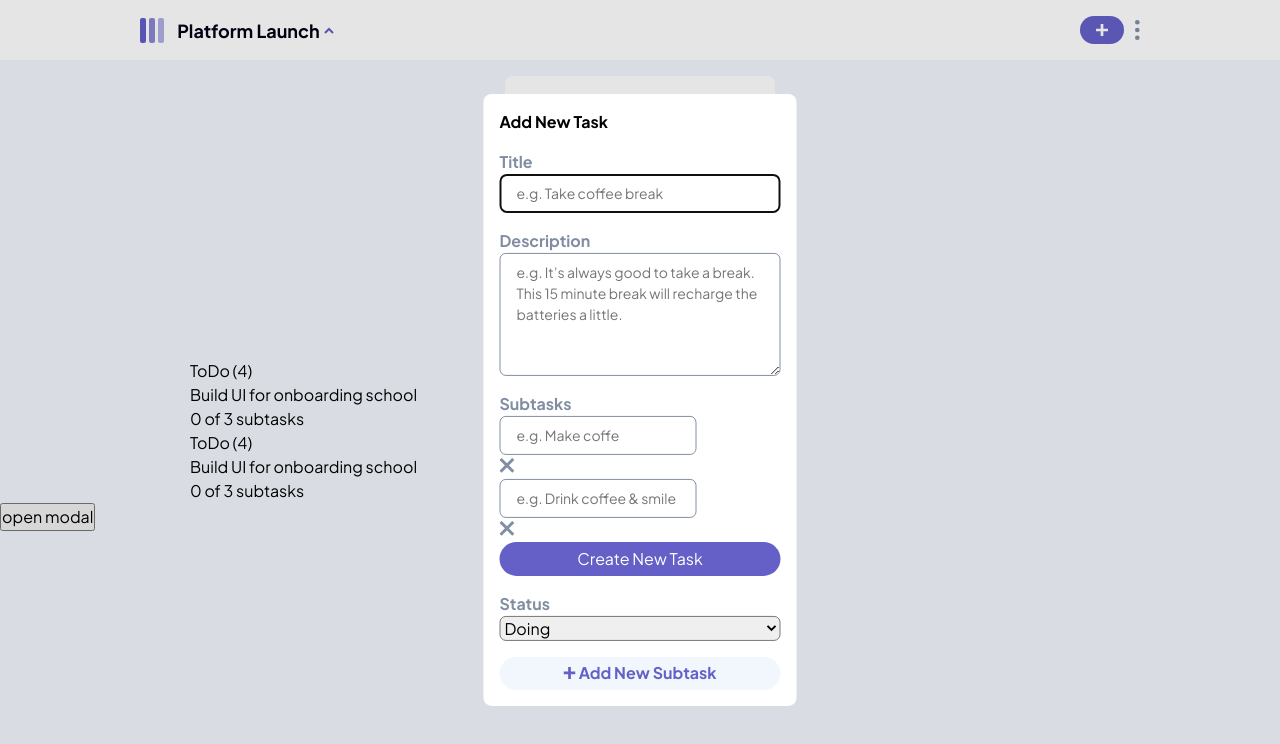
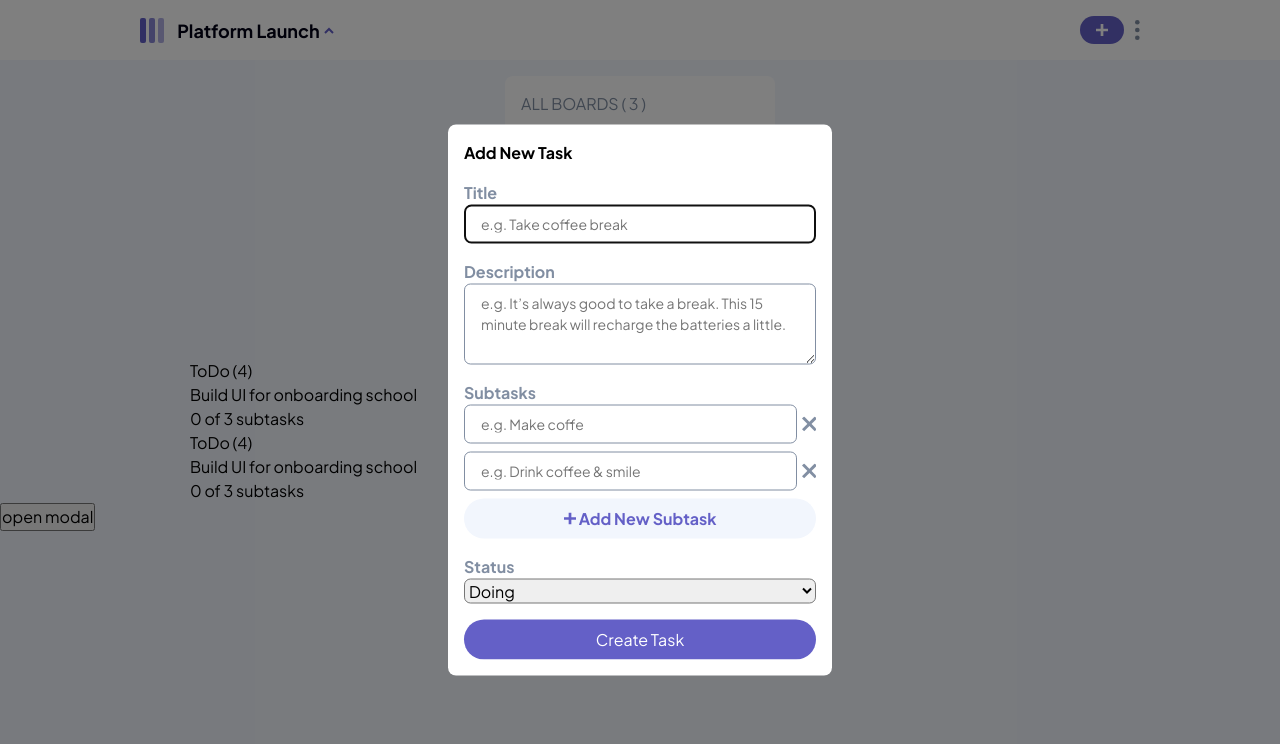
Before and after one commit to abdalla2hagos/Task-Management, a React (Vite) app in the folder my-app/: page / in a window 1280 px wide. Both pictures are taken after a click on the button "open modal". Shown: the top 744 px of the page. Built offline with nearby package versions, Linux system fonts and the light colour scheme.

Commit message:
new features

```diff
--- a/my-app/src/components/AddNewTaskModal.jsx
+++ b/my-app/src/components/AddNewTaskModal.jsx
@@ -23,27 +23,30 @@ function AddNewTaskModal(){
 
                     <div className='grid--flow'>
                         <label className='fw--bold grayText--1'>Description</label>
-                        <textarea className='fs--0-875' name="addTaskDesc" cols="30" rows="5" placeholder='e.g. It’s always good to take a break. This 15 minute break will recharge the batteries a little.'/>
+                        <textarea className='fs--0-875' name="addTaskDesc" cols="30" rows="3" placeholder='e.g. It’s always good to take a break. This 15 minute break will recharge the batteries a little.'/>
                     </div>
 
-                    <div className='grid--flow'>
+                    <div>
                         <label className='fw--bold grayText--1'>Subtasks</label>
 
-                        <div className=''>
-                            <input className='fs--0-875' type='text' name='addSubtask' placeholder='e.g. Make coffe'/>
+                        <div className='flex--flow'>
+                            <input className='fs--0-875 addSubtask' type='text' name='addSubtask' placeholder='e.g. Make coffe'/>
                             <button className='removeItemIcon'>
                                 <svg width="15" height="15" xmlns="http://www.w3.org/2000/svg"><g fill="#828FA3" fill-rule="evenodd"><path d="m12.728 0 2.122 2.122L2.122 14.85 0 12.728z"/><path d="M0 2.122 2.122 0 14.85 12.728l-2.122 2.122z"/></g></svg>
                             </button>
                         </div>
 
-                        <div className=''>
-                            <input className='fs--0-875' type='text' name='addSubtask' placeholder='e.g. Drink coffee & smile'/>
+                        <div className='flex--flow'>
+                            <input className='fs--0-875 addSubtask' type='text' name='addSubtask' placeholder='e.g. Drink coffee & smile'/>
                             <button className='removeItemIcon'>
                                 <svg width="15" height="15" xmlns="http://www.w3.org/2000/svg"><g fill="#828FA3" fill-rule="evenodd"><path d="m12.728 0 2.122 2.122L2.122 14.85 0 12.728z"/><path d="M0 2.122 2.122 0 14.85 12.728l-2.122 2.122z"/></g></svg>
                             </button>
                         </div>
 
-                        <button className='dark--Button  purpleBackground--1'>Create New Task</button>
+                        <button className='light--Button purpleText--1 grayBackground--3 fw--bold subtaskBtn'>
+                            <svg className='Plus--icon purpleText--1' width="12" height="12" xmlns="http://www.w3.org/2000/svg"><path fill="var(--clr-purple-1)" d="M7.368 12V7.344H12V4.632H7.368V0H4.656v4.632H0v2.712h4.656V12z"/></svg>
+                            Add New Subtask
+                        </button>
                     </div>
 
                     <div className='grid--flow'>
@@ -55,10 +58,7 @@ function AddNewTaskModal(){
                     </div>
                 </form>
 
-                <button className='light--Button purpleText--1 grayBackground--3 fw--bold'>
-                    <svg className='Plus--icon purpleText--1' width="12" height="12" xmlns="http://www.w3.org/2000/svg"><path fill="var(--clr-purple-1)" d="M7.368 12V7.344H12V4.632H7.368V0H4.656v4.632H0v2.712h4.656V12z"/></svg>
-                    Add New Subtask
-                </button>
+                <button className='dark--Button  purpleBackground--1'>Create Task</button>
             </dialog>
 
             <button onClick={openModal}>open modal</button>
--- a/my-app/src/components/EditTaskModal.jsx
+++ b/my-app/src/components/EditTaskModal.jsx
@@ -14,7 +14,7 @@ function EditTaskModal(){
                     <input type='text' name='editTaskName' placeholder='e.g. Take coffee break'/>
 
                     <label>Description</label>
-                    <textarea name="editTaskDesc" cols="30" rows="5" placeholder='e.g. It’s always good to take a break. This 15 minute break will recharge the batteries a little.'/>
+                    <textarea name="editTaskDesc" cols="30" rows="3" placeholder='e.g. It’s always good to take a break. This 15 minute break will recharge the batteries a little.'/>
 
                     <label>Subtasks</label>
                     <div>
--- a/my-app/src/style.css
+++ b/my-app/src/style.css
@@ -39,6 +39,10 @@ body{
     height: 100vh;
     background-color: var(--clr-gray-3);
     font-family: var(--ff);
+}
+
+button{
+    cursor: pointer;
 }
 .emptyBoard{
     display: none;
@@ -180,7 +184,6 @@ dialog{
     flex-grow: 1;
     background-color: transparent;
     border: 0;
-    cursor: pointer;
 }
 
 .boardTitle__arrow{
@@ -200,7 +203,6 @@ dialog{
 }
 
 .ellipsis{
-    cursor: pointer;
     padding: 0;
     border: 0;
     background-color: transparent;
@@ -260,7 +262,6 @@ dialog{
 }
 
 .nav__addBoard{
-    cursor: pointer;
     display: flex;
     align-items: center;
     background-color: transparent;
@@ -292,7 +293,6 @@ dialog{
 .theme__toggle{
     display: flex;
     align-items: center;
-    cursor: pointer;
     border-radius: 1rem;
     border: 0;
     background-color: var(--clr-purple-2);
@@ -308,11 +308,17 @@ dialog{
 }
 /* sideBar end */
 
+dialog::backdrop{
+    background: rgba(0, 0, 0, 0.5 );
+}
+
 /* add new task modal start */
 .dialog{
     border: 0;
     border-radius: .5rem;
     padding: 1em;
+    min-width: 30%;
+    /* max-width: 100%; */
 }
 
 .modal--title{
@@ -327,6 +333,27 @@ dialog{
     display: grid;
     gap: 1rem;
     margin-block-end: 1rem;
+}
+
+.flex--flow{
+    display: flex;
+    gap: .3rem;
+    margin-block-end:.5rem
+}
+
+.addSubtask{
+   flex-grow: 1;
+   width: 100%;
+}
+
+.removeItemIcon{
+    border: 0;
+    background-color: transparent;
+
+}
+
+.subtaskBtn{
+    width: 100%;
 }
 
 input[type=text],
@@ -345,7 +372,6 @@ select{
     color: black;
 }
 .light--Button{
-    width: 100%;
     display: flex;
     align-items: center;
     justify-content: center;
@@ -353,23 +379,22 @@ select{
 
 .dark--Button{
     color: var(--clr-white);
+    width: 100%;
 }
+
 .light--Button,
 .dark--Button{
     border-radius: 100rem;
     border: 0;
-    padding-block: .3rem;
+    padding-block: .5em;
 }
 
 .flex--items{
     display: flex;
 }
 
-.removeItemIcon{
-    border: 0;
-    background-color: transparent;
-    max-width: 100%;
-    width: 100%;
-    flex-grow: 1;
-}
+
+
+
+
 /* add new task modal end */
```
